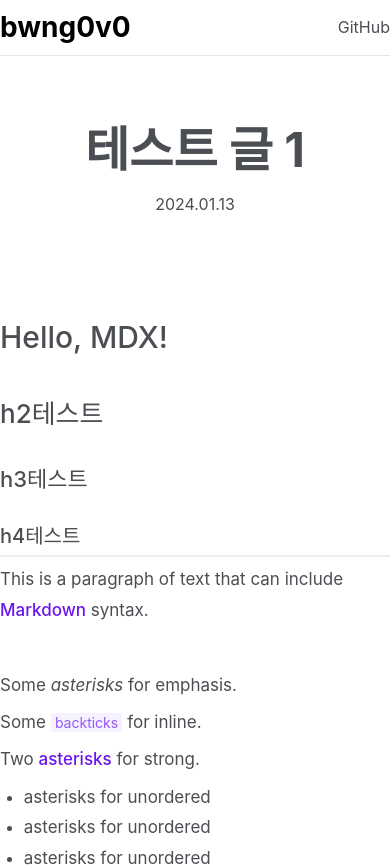
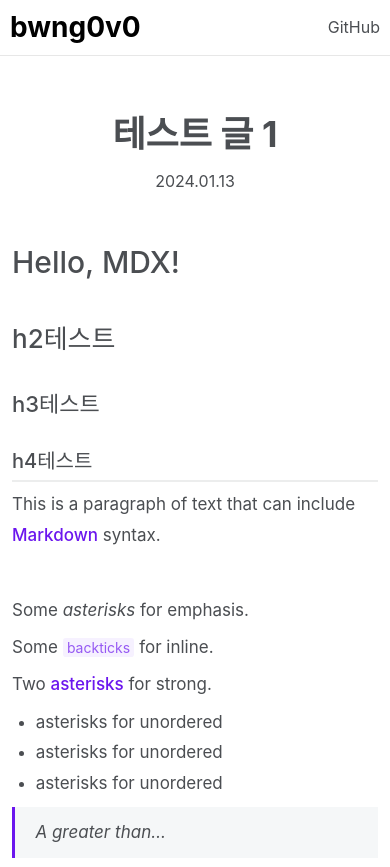
Before and after one commit to bwng0v0/bwng0v0.next, a Next.js app: page /Posts/1 in a window 390 px wide. Shown: the top 867 px of the page. Built offline with nearby package versions, Linux system fonts and the light colour scheme.

Commit message:
navbar fixed추가, 제목 반응형 추가

```diff
--- a/src/app/Posts/[slug]/page.js
+++ b/src/app/Posts/[slug]/page.js
@@ -38,16 +38,18 @@ export default function PostPage(props) {
 
     return (
         <div>
-            <div className="w-full p-16">
-                <h1 className="text-center mb-3 text-5xl leading-tight">{post.data.title}</h1>
+            <div className="w-full pt-14">
+                <h1 className="text-center mb-3 text-4xl lg:text-5xl leading-tight ">{post.data.title}</h1>
                 <p className="text-center">{dayjs(post.data.date).format('YYYY.MM.DD')}</p>
             </div>
 
+            <div className="p-3">
             <div className="mdx-formatter">
                 <Markdown>{post.content}</Markdown>
             </div>
 
             <Giscus></Giscus>
+            </div>
         </div>
 
     )
--- a/src/app/root.module.css
+++ b/src/app/root.module.css
@@ -7,6 +7,15 @@
 	display: flex;
 	justify-content: space-between;
 	align-items: center;
+	padding: 10px;
+
+	position: fixed;
+	top: 0;
+	left: 0;
+	right: 0;
+	background-color: white;
+	transition: 0.3s ease;
+	z-index: 100;
 }
 
 .navleft {
@@ -32,6 +41,7 @@
 }
 
 .box {
+	padding-top: 56px;
 	margin: 0 auto;
 	max-width: 800px;
 	min-height: 80svh;
```
